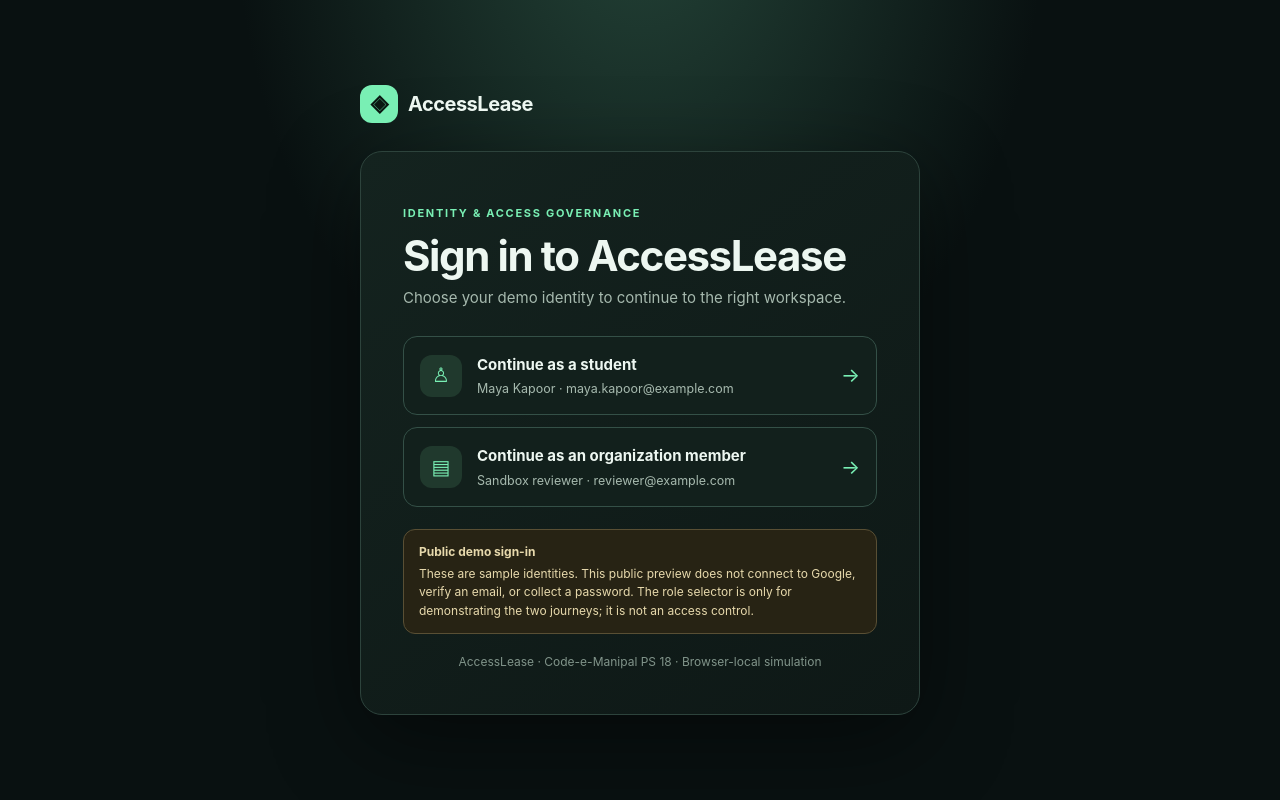
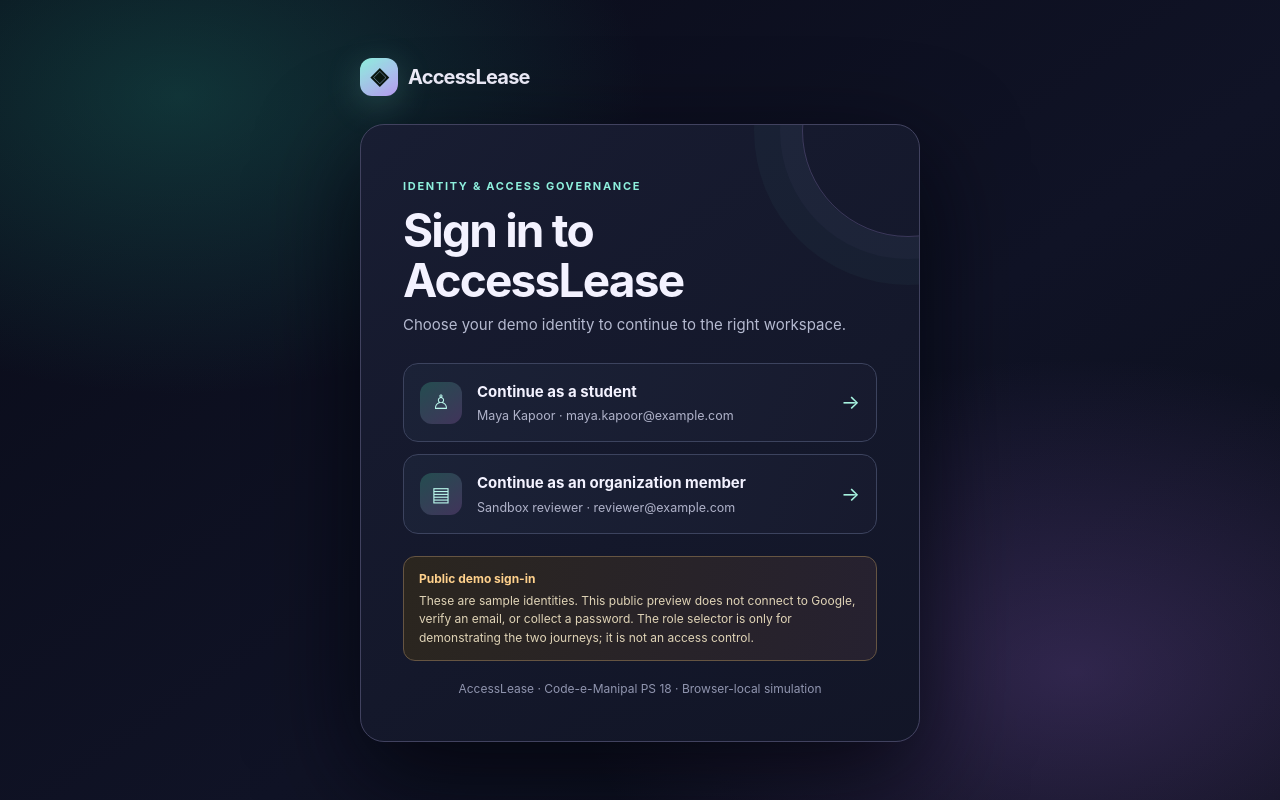
Before and after one commit to anureet1606-a11y/accesslease, a website: page index.html in a window 1280 px wide. Drawn offline with Linux system fonts and the light colour scheme.

Commit message:
Match AccessLease sign-in visual identity

```diff
--- a/index.html
+++ b/index.html
@@ -10,6 +10,26 @@
 main{width:min(100%,560px)}.brand{display:flex;align-items:center;gap:10px;font-size:20px;font-weight:750;letter-spacing:-.5px;margin:0 0 28px;color:inherit;text-decoration:none}.mark{display:grid;place-items:center;width:38px;height:38px;border-radius:12px;background:var(--mint);color:#0a1711;font-size:23px}
 .card{padding:clamp(24px,6vw,42px);border:1px solid var(--line);border-radius:22px;background:linear-gradient(145deg,#14231f,#0e1816);box-shadow:0 25px 90px #0007}.eyebrow{color:var(--mint);font-size:11px;letter-spacing:1.7px;font-weight:750}.card h1{margin:10px 0 8px;font-size:clamp(30px,7vw,42px);line-height:1.08;letter-spacing:-1.4px}.intro{color:var(--muted);margin:0 0 26px}.roles{display:grid;gap:12px}.role{display:flex;align-items:center;gap:15px;width:100%;padding:16px;text-align:left;border:1px solid #345047;border-radius:14px;background:#12201c;color:var(--text);font:inherit;cursor:pointer;transition:.18s}.role{text-decoration:none}.role:hover{border-color:var(--mint);background:#192c25;transform:translateY(-1px)}.icon{display:grid;place-items:center;flex:0 0 42px;height:42px;border-radius:12px;background:#20392d;color:var(--mint);font-size:20px}.role strong,.role small{display:block}.role small{margin-top:3px;color:var(--muted)}.arrow{margin-left:auto;color:var(--mint);font-size:20px}.note{margin-top:22px;padding:13px 15px;border:1px solid #594f34;border-radius:12px;background:#272314;color:#e7d9ac;font-size:12px}.note strong{display:block;margin-bottom:3px}.foot{margin:19px 0 0;text-align:center;color:#81948a;font-size:12px}
 @media(max-width:420px){body{padding:16px}.card{border-radius:17px}.role{padding:13px}.icon{flex-basis:38px;height:38px}}
+
+/* AccessLease brand bridge: ink, sea-glass and lilac */
+:root{--bg:#090b18;--line:#343951;--text:#f3f2ff;--muted:#afb2c9;--mint:#8ef0dd}
+body{background:radial-gradient(ellipse at 14% 12%,#1c827055 0,transparent 30%),radial-gradient(ellipse at 84% 84%,#7752a955 0,transparent 33%),linear-gradient(145deg,#090b18,#101326 58%,#0b0e1a)}
+main{position:relative}
+.brand{letter-spacing:-.8px}
+.mark{background:linear-gradient(145deg,#8ef0dd,#c3a4ff);box-shadow:0 8px 35px #8ef0dd38}
+.card{position:relative;overflow:hidden;border-color:#41425f;border-radius:24px;background:linear-gradient(145deg,#191d33ed,#111526f2);box-shadow:0 32px 100px #03040bd1}
+.card:before{content:"";position:absolute;width:210px;height:210px;right:-95px;top:-100px;border-radius:50%;border:1px solid #c5a8ff38;box-shadow:0 0 0 22px #c5a8ff08,0 0 0 48px #8ef0dd08}
+.eyebrow{position:relative;color:#8ef0dd}
+.card h1{position:relative;font-size:clamp(34px,7vw,46px);letter-spacing:-1.8px}
+.intro{position:relative;color:#b5bad0}
+.role{position:relative;border-color:#3c435e;border-radius:15px;background:linear-gradient(110deg,#1b2237,#171a2e);transition:transform .2s,border-color .2s,box-shadow .2s}
+.role:hover{border-color:#7d73a5;background:linear-gradient(110deg,#202941,#28213d);box-shadow:0 10px 30px #05060d88;transform:translateY(-2px)}
+.icon{background:linear-gradient(145deg,#244d50,#41345b);color:#baf8ec}
+.arrow{color:#a6f2df}
+.note{border-color:#665542;background:linear-gradient(100deg,#2b261f,#262130);color:#e0d4b7}
+.note strong{color:#ffd18c}
+.foot{color:#9095af}
+@media(prefers-reduced-motion:reduce){.role{transition:none}}
 </style>
 </head>
 <body><main>
```
